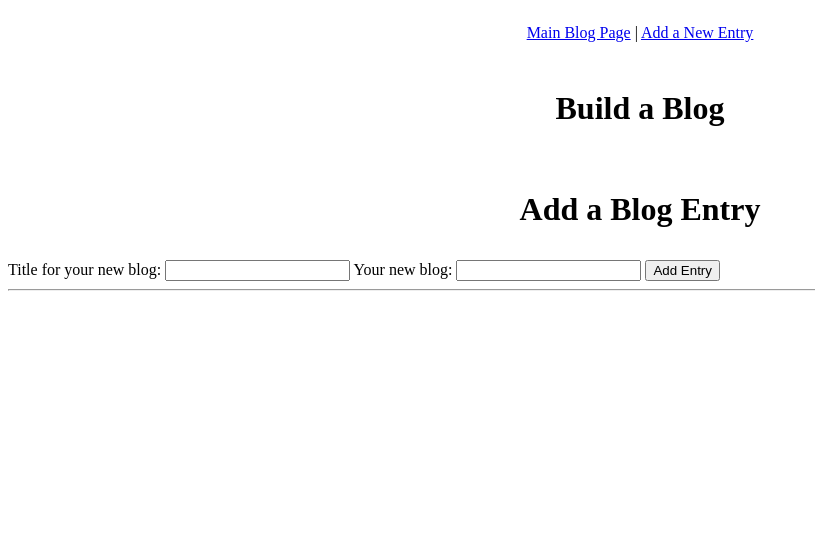
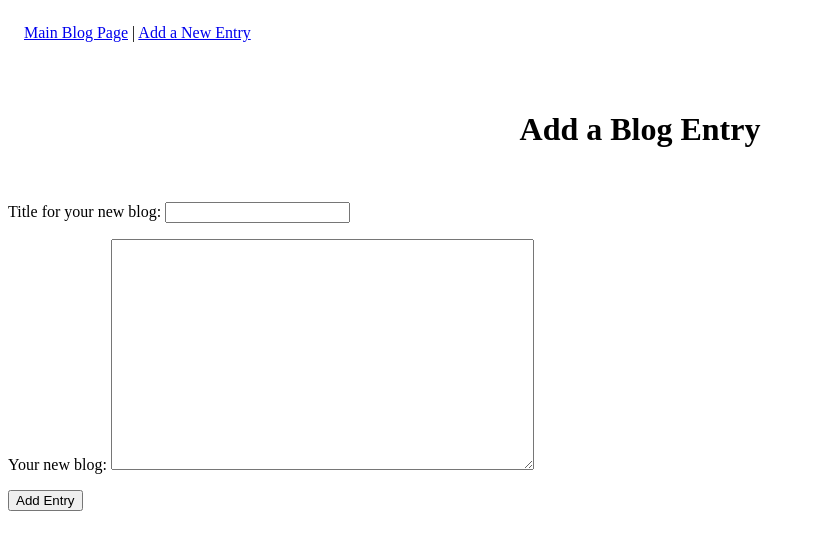
Before and after one commit to bonniekbright/blogz, a Flask app: page /new-entry in a window 1280 px wide. Shown: the top 550 px of the page, without its empty margins (0-815 px from the left). Run offline with Flask 2, Linux system fonts and the light colour scheme.

Commit message:
both error messages are working. added stylesheet.

```diff
--- a/main.py
+++ b/main.py
@@ -1,4 +1,4 @@
-from flask import Flask, request, redirect, render_template
+from flask import Flask, request, redirect, render_template, flash
 from flask_sqlalchemy import SQLAlchemy
 
 app = Flask(__name__)
@@ -18,7 +18,6 @@ class Blog(db.Model):
         self.title = title
         self.body = body
 
-
 @app.route('/blog', methods=['POST', 'GET'])
 def index():
     blog_entries = Blog.query.all()
@@ -31,24 +30,20 @@ def index():
 def add_entry():
     if request.method == 'POST':
         title = request.form['title']
+        blog = request.form['body']
+        if not title:
+            error = "Blog entry must contain both a title and content"
+            return render_template("new-entry.html", error=error)
+        if not blog:
+            error = "Blog entry must contain both a title and content"
+            return render_template("new-entry.html", error=error)
+        title = request.form['title']
         body = request.form['body']
         new_entry = Blog(title, body)
         db.session.add(new_entry)
         db.session.commit()
         return redirect('/blog')
-    else:
-        return render_template('new-entry.html', page_title="Add a New Entry")
-
-# @app.route('/delete-task', methods=['POST'])
-# def delete_task():
-
-#     task_id = int(request.form['task-id'])
-#     task = Task.query.get(task_id)
-#     task.completed = True
-#     db.session.add(task)
-#     db.session.commit()
-
-#     return redirect('/')
+    return render_template('new-entry.html', page_title="Add a New Entry")
 
 
 if __name__ == '__main__':
--- /dev/null
+++ b/static/styles/main.css
@@ -0,0 +1,18 @@
+.blog-title {
+    text-align: center;
+    margin: auto;
+    padding: 1em;
+}
+
+nav {
+    padding: 1em;
+}
+
+.blog-entries {
+    list-style-type: none;
+}
+
+.add-title {
+    text-align: center;
+    padding: 1em;
+}
--- a/styles.css
+++ /dev/null
@@ -1,6 +0,0 @@
-nav,
-h1 {
-    text-align: center;
-    margin: auto;
-    padding: 1em;
-}
--- a/templates/base.html
+++ b/templates/base.html
@@ -2,14 +2,13 @@
 <html>
     <head>
         <title>{{title}}</title>
-        <link rel="stylesheet" type="text/css" href="styles.css" />
+        <link rel="stylesheet" type="text/css" href="/static/styles/main.css" />
     </head>
 <body>
     <nav>
         <a href="/blog">Main Blog Page</a> |
         <a href="/new-entry">Add a New Entry</a>
     </nav>
-    <h1 class="blog-title"> Build a Blog </h1>
     {% block content %}
     {% endblock %}
 
--- a/templates/blog.html
+++ b/templates/blog.html
@@ -1,11 +1,11 @@
 {% extends "base.html" %}
 {% block content %}
-
+<h1 class="blog-title"> Build a Blog </h1>
     {% if blog_entries|length == 0 %}
         <p>No blogs yet</p>
     {% else %}
         {% for blog in blog_entries %}
-        <ul style="list-style-type:none">
+        <ul class="blog-entries">
              <li>
                 <a href="./blog?id={{blog.id}}">
                     <h2>{{blog.title}}</h2>
--- a/templates/new-entry.html
+++ b/templates/new-entry.html
@@ -1,18 +1,24 @@
 {% extends "base.html" %}
 
 {% block content %}
-    <h1>Add a Blog Entry</h1>
+
+    <h1 class="add-title">Add a Blog Entry</h1>
     <form method='post'>
+        <p class="add-entry">
         <label>
             Title for your new blog:
             <input type="text" name='title' />
         </label>
+        </p>
+        <p class="add-entry">
          <label>
             Your new blog:
-            <input type="text" name='body' />
-         </label>
-
-        <input type="submit" value='Add Entry' />
+        </label>
+             <textarea name="body" rows="15" cols="50"></textarea>
+         </p>
+         <p>
+            <div class="error">{{error}} </div>
+            <input type="submit" value='Add Entry' />
+        </p>
     </form>
-    <hr />
 {% endblock %}
```
